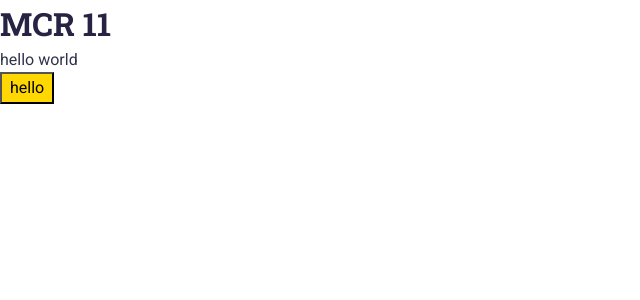
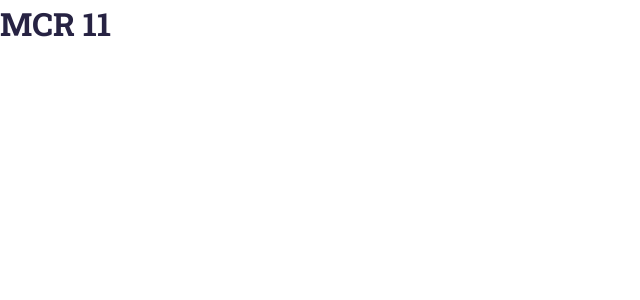
Before and after one commit to jay-rajput30/MCR-11, a React (Vite) app: page / in a window 1280 px wide. Shown: the top 300 px of the page, without its empty margins (0-640 px from the left). Built offline with nearby package versions, Linux system fonts and the light colour scheme.

Commit message:
refactor: removed starter code

```diff
--- a/src/App.jsx
+++ b/src/App.jsx
@@ -4,8 +4,6 @@ function App() {
   return (
     <div>
       <h1>MCR 11</h1>
-      <p>hello world</p>
-      <button>hello</button>
     </div>
   );
 }
```
